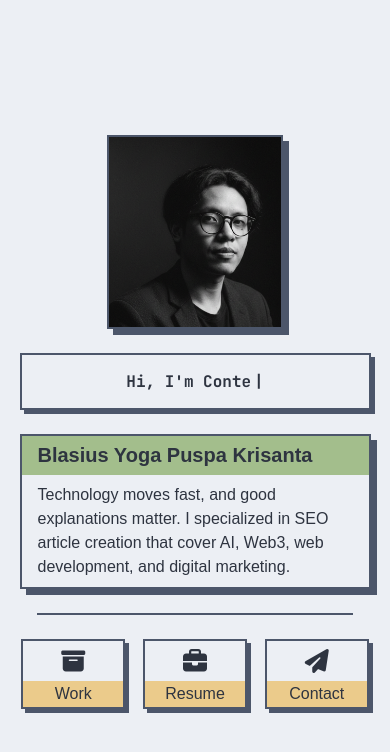
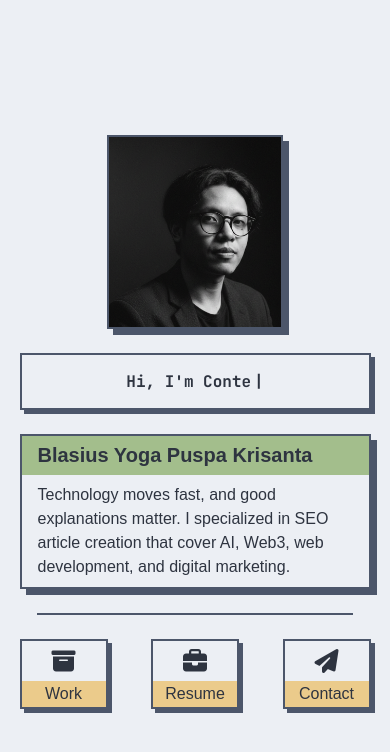
Before and after one commit to yogskr/seo-writing-portfolio, a React (Vite) app: page / in a window 390 px wide. Shown: the top 752 px of the page. Built offline with nearby package versions, Linux system fonts and the light colour scheme; a web font is replaced by a local one.

Commit message:
Modify styling for tablet and phone

```diff
--- a/src/components/navigation/NavBar.css
+++ b/src/components/navigation/NavBar.css
@@ -5,9 +5,9 @@ nav {
 .navbar {
   display: flex;
   align-items: center;
-  justify-content: space-evenly;
+  justify-content: space-between;
   flex-wrap: wrap;
-  gap: var(--space-2);
+  gap: var(--space-1);
 }
 
 .navbar.with-bg {
@@ -39,8 +39,7 @@ nav {
   height: fit-content;
   border: 2px solid var(--pollar-night-nord3);
   box-shadow: 4px 4px 0 var(--pollar-night-nord3);
-  width: 6.5rem;
-  min-width: fit-content;
+  width: 5.5rem;
 }
 
 .navlink.with-bg {
@@ -67,4 +66,9 @@ nav {
 }
 
 /* Responsive Design */
-@media (min-width: 768px) {}
+@media (min-width: 768px) {
+  .navbar {
+    justify-content: space-evenly;
+    gap: var(--space-4);
+  }
+}
```
